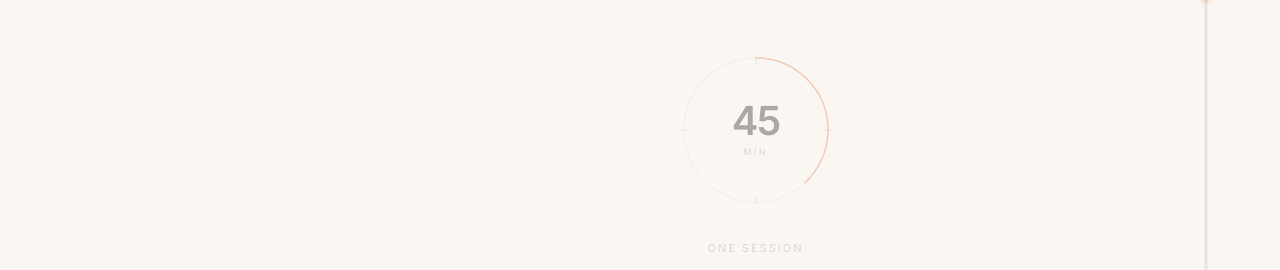
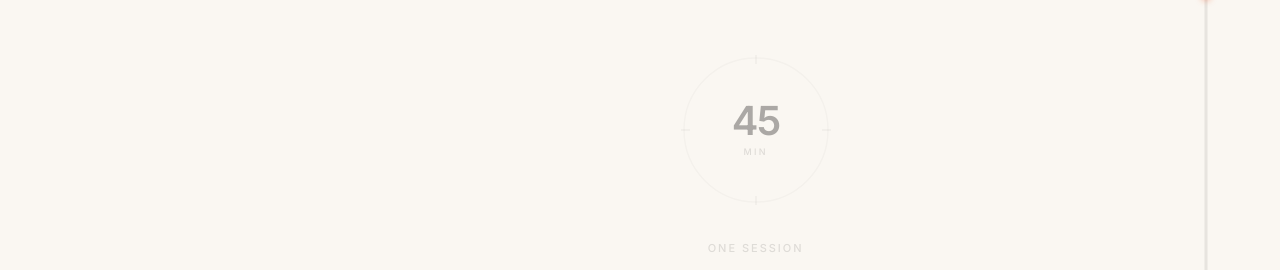
Before and after one commit to orcred-org/frontend, a Next.js app: page / in a window 1280 px wide. Shown: the part 1112-1382 px from the top of the page. Built offline with nearby package versions, Linux system fonts and the light colour scheme.

Commit message:
Standard: remove orange arc from clock visual

```diff
--- a/components/PlatformSection.tsx
+++ b/components/PlatformSection.tsx
@@ -55,9 +55,6 @@ function ClockVisual() {
       <div style={{ position: "relative", width: 180, height: 180 }}>
         <svg viewBox="0 0 180 180" style={{ width: "100%", height: "100%", overflow: "visible" }}>
           <circle cx="90" cy="90" r={r} fill="none" stroke="rgba(15,13,12,0.08)" strokeWidth="1.5" />
-          <circle cx="90" cy="90" r={r} fill="none" stroke="#eb4511" strokeWidth="1.5"
-            strokeDasharray={circ} strokeDashoffset={circ * 0.62}
-            strokeLinecap="round" transform="rotate(-90 90 90)" style={{ opacity: 0.7 }} />
           {[0, 90, 180, 270].map((deg, i) => {
             const rad = ((deg - 90) * Math.PI) / 180;
             return <line key={i}
```
